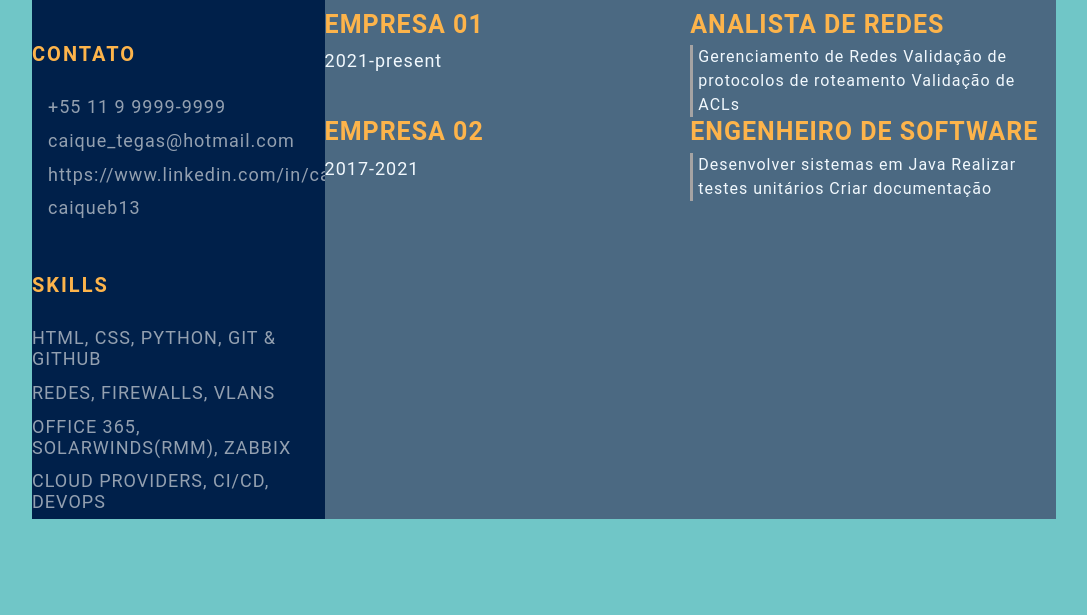
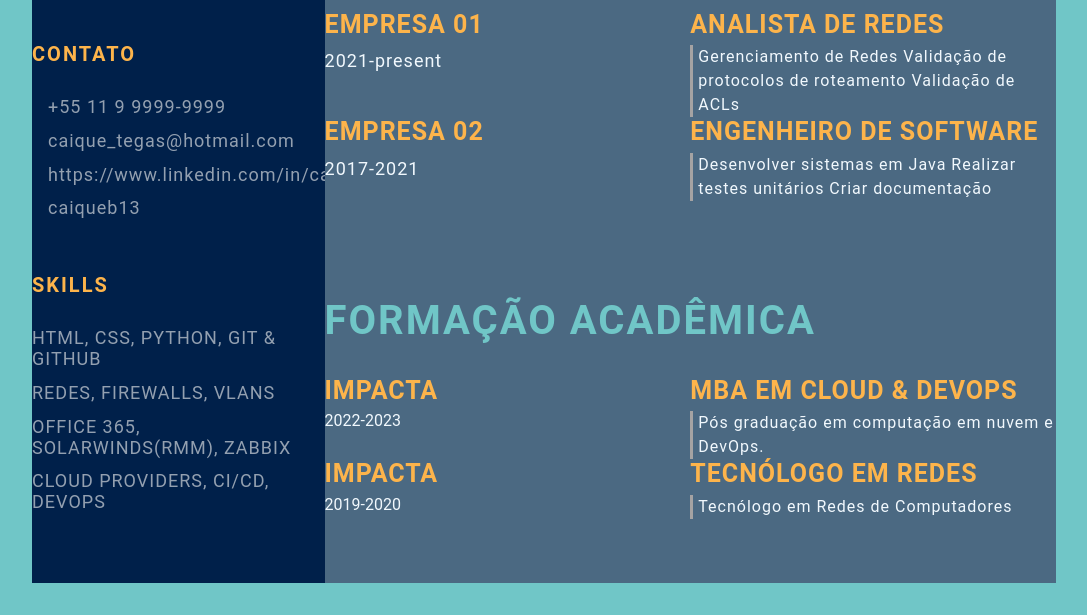
Before and after one commit to caiqueb13/caiqueb13.github.io, a plain HTML site: page index.html in a window 1280 px wide. Shown: the part 468-1083 px from the top of the page, without its empty margins (96-1183 px from the left). Before the commit the page ends 1019 px from the top, so only its background shows below. Drawn offline with Linux system fonts and the light colour scheme.

Commit message:
Adicionando a formação

```diff
--- a/index.html
+++ b/index.html
@@ -1,5 +1,6 @@
 <!DOCTYPE html>
 <html lang="en">
+
 <head>
     <meta charset="UTF-8">
     <meta http-equiv="X-UA-Compatible" content="IE=edge">
@@ -9,6 +10,7 @@
     <link rel="stylesheet" href="style.css">
 
 </head>
+
 <body>
     <main class="resume-contents">
         <section class="left-section">
@@ -30,10 +32,18 @@
                 <div class="skills">
                     <p class="left-title">Skills</p>
                     <ul>
-                        <li><p>HTML, CSS, Python, Git & GitHub</p></li>
-                        <li><p>Redes, Firewalls, VLANs</p></li>
-                        <li><p>Office 365, SolarWinds(RMM), Zabbix</p></li>
-                        <li><p>Cloud Providers, CI/CD, DevOps</p></li>
+                        <li>
+                            <p>HTML, CSS, Python, Git & GitHub</p>
+                        </li>
+                        <li>
+                            <p>Redes, Firewalls, VLANs</p>
+                        </li>
+                        <li>
+                            <p>Office 365, SolarWinds(RMM), Zabbix</p>
+                        </li>
+                        <li>
+                            <p>Cloud Providers, CI/CD, DevOps</p>
+                        </li>
                     </ul>
                 </div>
             </section>
@@ -49,7 +59,7 @@
                     </p>
                 </section>
             </div>
-            <section class ="experience gap">
+            <section class="experience gap">
                 <div class="right-title">Experiencia</div>
                 <div class="experience-contents">
                     <div class="exp-left">
@@ -79,8 +89,34 @@
                 </div>
 
             </section>
+            <section class="education gap">
+                <div class="right-title">Formação Acadêmica</div>
+                <div class="education-contents">
+                    <div class="education-left">
+                        <p class="education-school-name">Impacta</p>
+                        <p class="education-time-period">2022-2023</p>
+                    </div>
+                    <div class="education-right">
+                        <p class="education-subject">MBA em Cloud & DevOps</p>
+                        <p class="education-desc">
+                            Pós graduação em computação em nuvem e DevOps.
+                        </p>
+                    </div>
+                    <div class="education-left">
+                        <p class="education-school-name">Impacta</p>
+                        <p class="education-time-period">2019-2020</p>
+                    </div>
+                    <div class="education-right">
+                        <p class="education-subject">Tecnólogo em Redes</p>
+                        <p class="education-desc">
+                            Tecnólogo em Redes de Computadores
+                        </p>
+                    </div>
+                </div>
+            </section>
         </section>
     </main>
 
 </body>
+
 </html>
```
Lines whose indentation alone changed are shown as unchanged.
